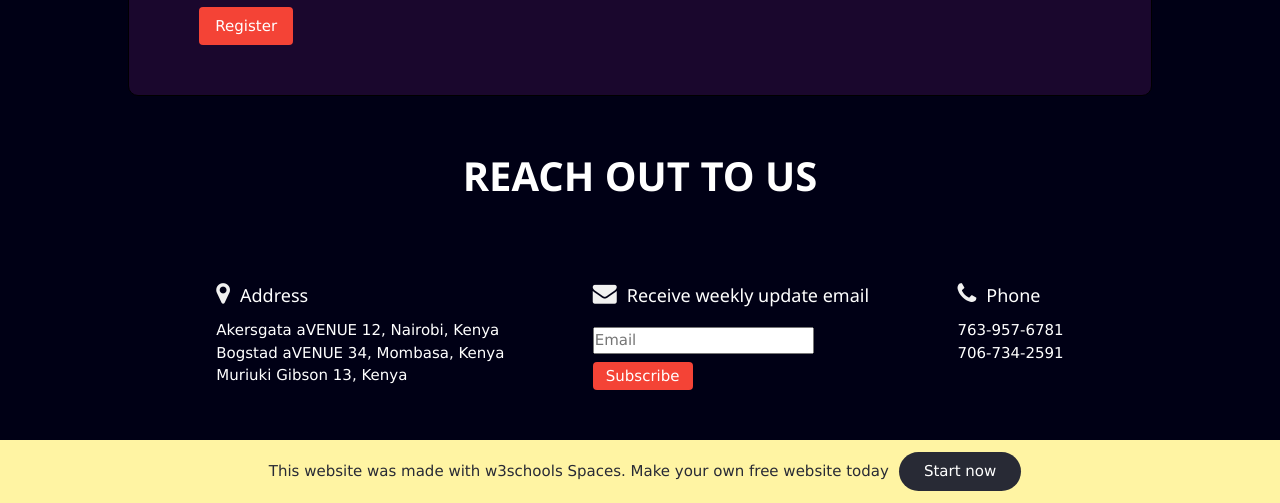
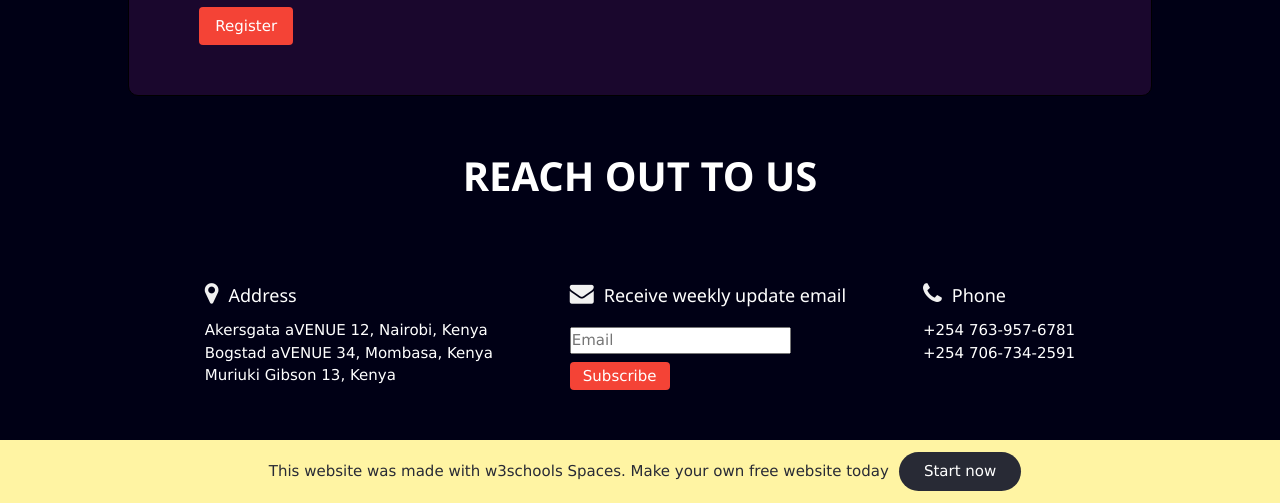
Before and after one commit to Gabu-Rayon/front-end-challenger, a plain HTML site: page index.html in a window 1280 px wide. Shown: the part 2871-3374 px from the top of the page. Drawn offline with nearby package versions, Linux system fonts and the light colour scheme.

Commit message:
front-end challenger

```diff
--- a/index.html
+++ b/index.html
@@ -254,8 +254,8 @@
                 </div>
                 <div class="contact-list">
                     <h5><span><i class="fa fa-phone w3-xlarge w3-text-light-grey"></i></span>Phone</h5>
-                    <p> 763-957-6781</p>
-                    <p>706-734-2591</p>
+                    <p>+254 763-957-6781</p>
+                    <p>+254 706-734-2591</p>
                 </div>
 
             </div>
```
